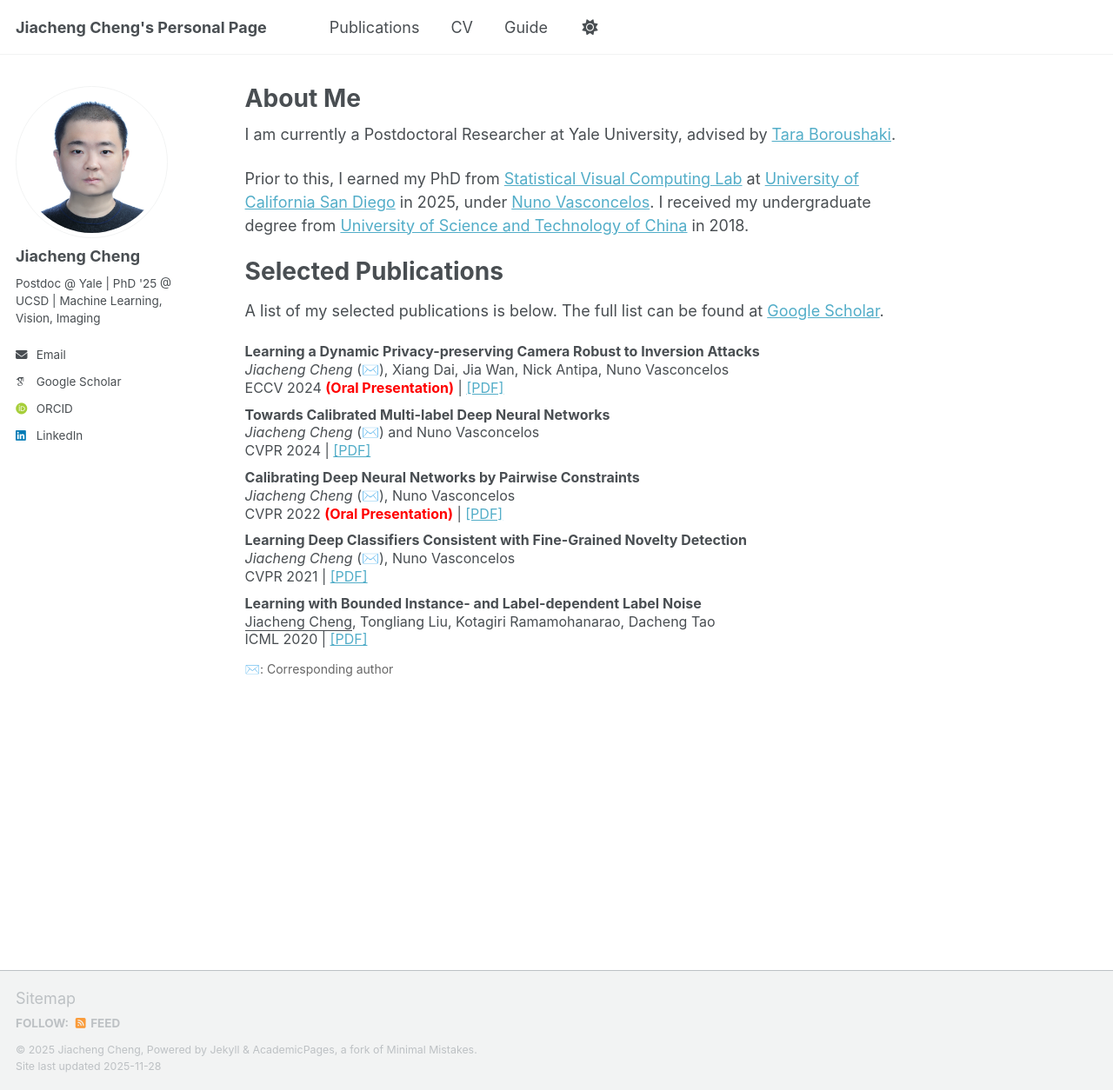
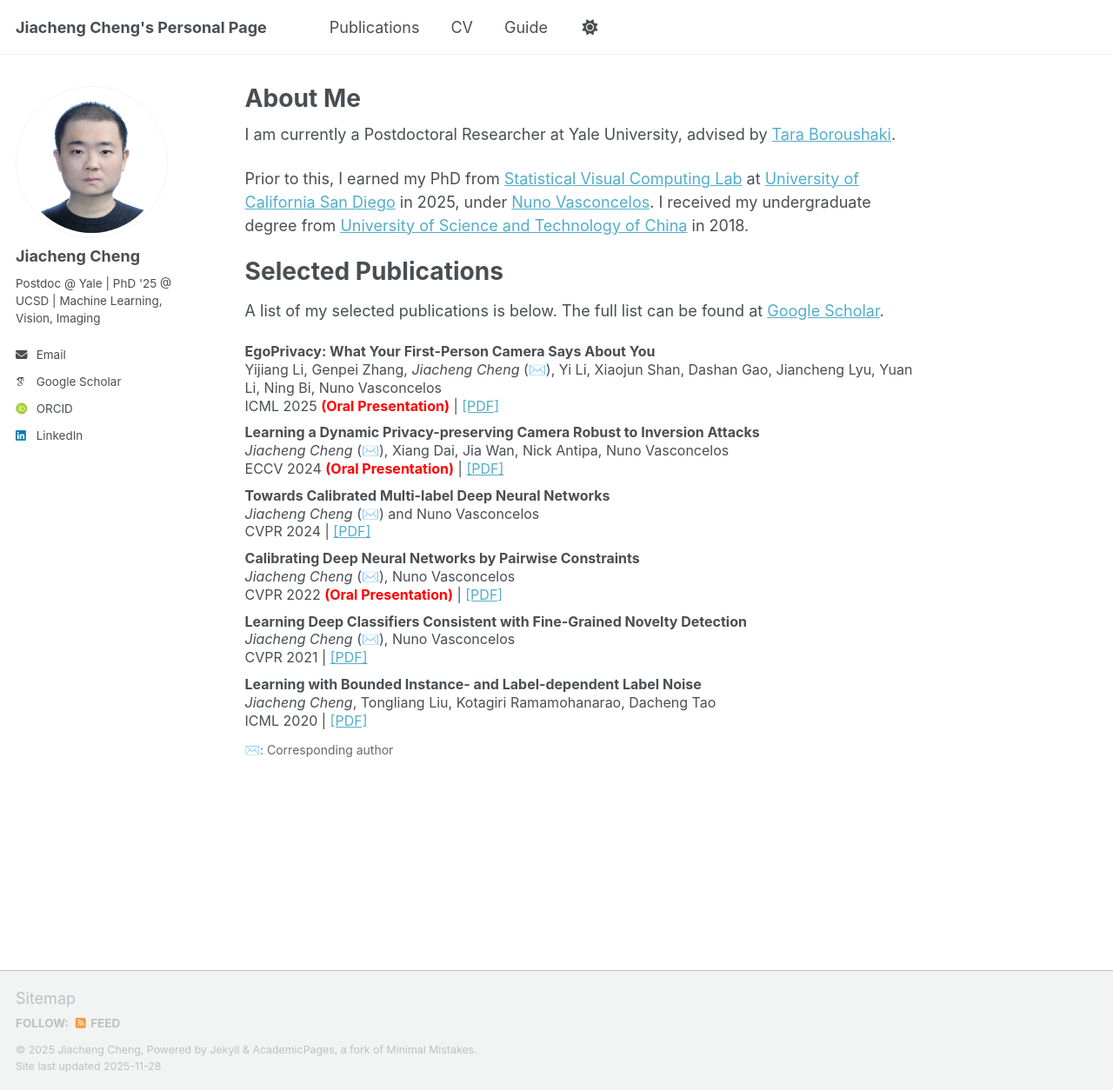
Before and after one commit to JiachengCheng96/JiachengCheng96.github.io, a Jekyll site: the page built from _pages/about.md, in a window 1280 px wide and 1254 px high. Shown: the whole window at 87% size. Built offline with Jekyll 4.4.1, drawn with Linux system fonts in a browser that asks for light colours; some web fonts are replaced; a script that is not in the unit is left out.

Commit message:
Update about.md

```diff
--- a/_pages/about.md
+++ b/_pages/about.md
@@ -19,6 +19,12 @@ Prior to this, I earned my PhD from  [Statistical Visual Computing Lab](http://w
 A list of my selected publications is below. The full list can be found at [Google Scholar](https://scholar.google.com/citations?user=bWqc6Z8AAAAJ&hl).
 
 <div style="font-size: 16px; line-height: 1.3;">
+
+    <div style="margin-bottom: 10px;">
+        <strong>EgoPrivacy: What Your First-Person Camera Says About You</strong><br>
+        Yijiang Li, Genpei Zhang, <em>Jiacheng Cheng</em> (✉️), Yi Li, Xiaojun Shan, Dashan Gao, Jiancheng Lyu, Yuan Li, Ning Bi, Nuno Vasconcelos<br>
+        ICML 2025 <span style="color:red; font-weight:bold;">(Oral Presentation)</span>  | <a href="#">[PDF]</a>
+    </div>
 
     <div style="margin-bottom: 10px;">
         <strong>Learning a Dynamic Privacy-preserving Camera Robust to Inversion Attacks</strong><br>
@@ -46,7 +52,7 @@ A list of my selected publications is below. The full list can be found at [Goog
 
     <div style="margin-bottom: 10px;">
         <strong>Learning with Bounded Instance- and Label-dependent Label Noise</strong><br>
-        <u>Jiacheng Cheng</u>, Tongliang Liu, Kotagiri Ramamohanarao, Dacheng Tao<br>
+        <em>Jiacheng Cheng</em>, Tongliang Liu, Kotagiri Ramamohanarao, Dacheng Tao<br>
         ICML 2020 | <a href="#">[PDF]</a>
     </div>
 
```
